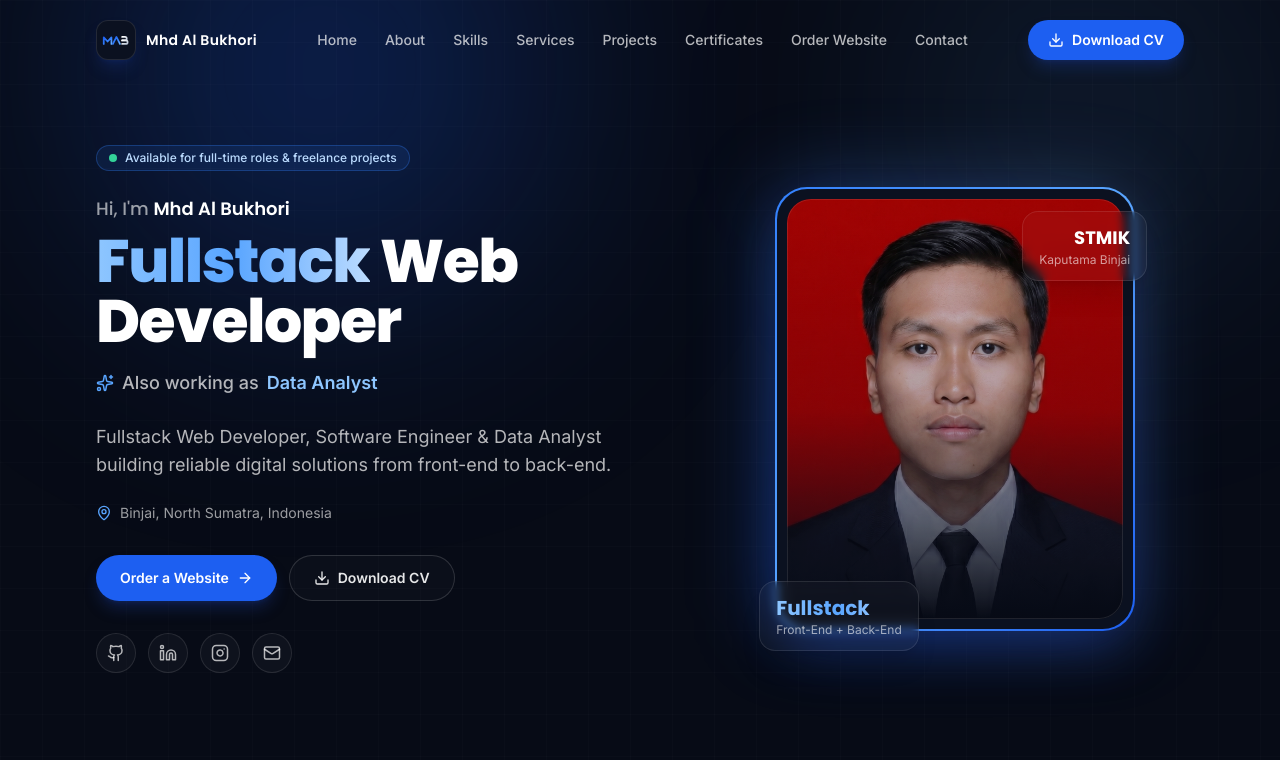
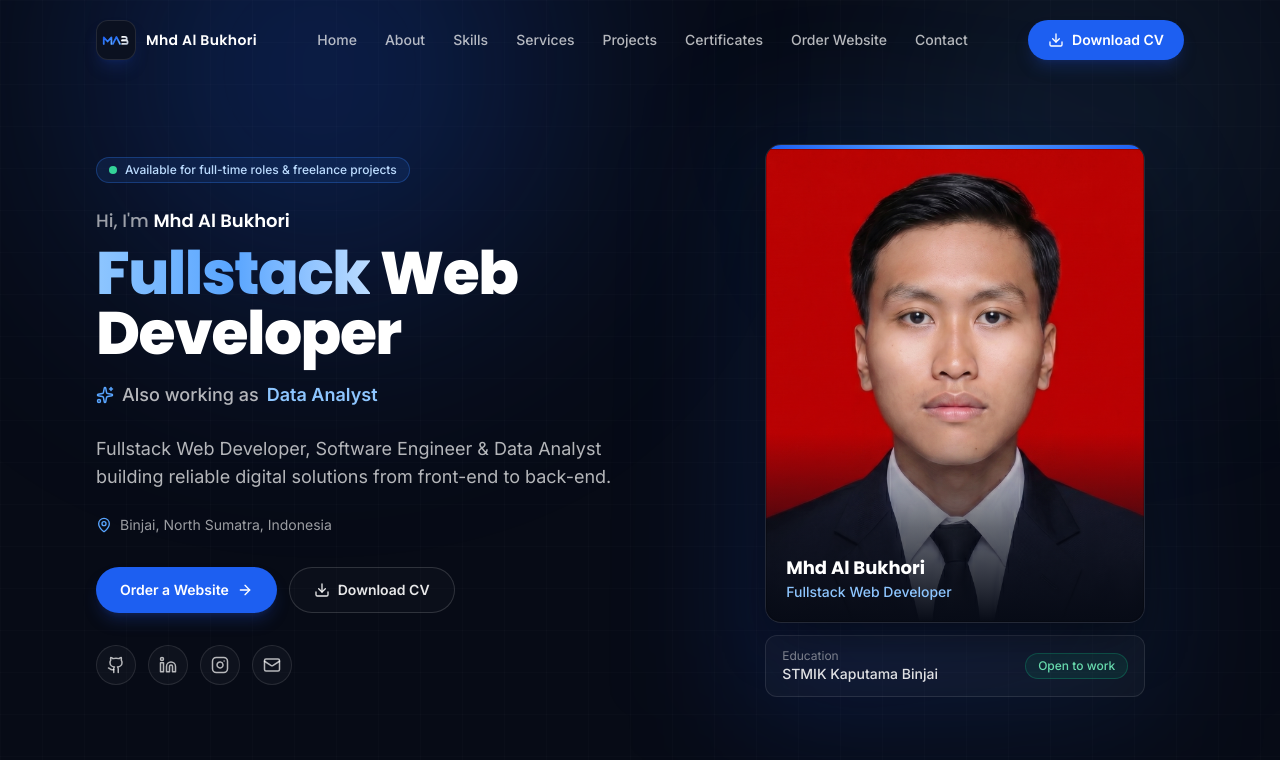
Before and after one commit to mhdalbukhori88/mhdalbukhori-porto, a Next.js app: page / in a window 1280 px wide. Shown: the top 760 px of the page. Built offline with nearby package versions, Linux system fonts and the light colour scheme.

Commit message:
Refine hero portrait: cleaner professional framed card, remove floating badges and neon glow

```diff
--- a/components/Hero.tsx
+++ b/components/Hero.tsx
@@ -123,42 +123,54 @@ export default function Hero() {
         </motion.div>
 
         <motion.div
-          initial={{ opacity: 0, scale: 0.92 }}
-          animate={{ opacity: 1, scale: 1 }}
+          initial={{ opacity: 0, y: 16 }}
+          animate={{ opacity: 1, y: 0 }}
           transition={{ duration: 0.7, delay: 0.15 }}
-          className="relative mx-auto w-full max-w-[360px]"
+          className="relative mx-auto w-full max-w-[380px]"
         >
-          {/* glow behind */}
-          <div className="absolute inset-0 -z-10 animate-float rounded-[2rem] bg-gradient-to-tr from-brand-600/50 to-brand-300/20 blur-2xl" />
+          {/* soft ambient backdrop (subtle, not neon) */}
+          <div className="absolute -inset-6 -z-10 rounded-[2.5rem] bg-gradient-to-tr from-brand-700/20 via-brand-500/10 to-transparent blur-3xl" />
 
-          {/* gradient ring frame */}
-          <div className="relative rounded-[2rem] bg-gradient-to-br from-brand-500 via-brand-400 to-brand-600 p-[2px] shadow-2xl shadow-brand-900/50">
-            <div className="relative overflow-hidden rounded-[1.9rem] bg-ink-900 p-2.5">
-              <div className="relative aspect-[4/5] overflow-hidden rounded-[1.5rem]">
+          {/* clean framed portrait */}
+          <div className="relative overflow-hidden rounded-2xl border border-white/10 bg-ink-900 shadow-2xl shadow-black/50">
+            {/* thin top accent */}
+            <div className="h-1 w-full bg-gradient-to-r from-brand-600 via-brand-400 to-brand-600" />
+
+            <div className="relative aspect-[4/5]">
               <Image
                 src={siteConfig.profileImage}
-                  alt={siteConfig.name}
+                alt={`${siteConfig.name} — ${siteConfig.role}`}
                 fill
                 priority
-                  sizes="(max-width: 768px) 80vw, 360px"
+                sizes="(max-width: 768px) 80vw, 380px"
                 className="object-cover"
               />
-                {/* overlay to harmonize photo background with the dark theme */}
-                <div className="pointer-events-none absolute inset-0 bg-gradient-to-t from-ink-950 via-ink-950/15 to-transparent" />
-                <div className="pointer-events-none absolute inset-0 bg-brand-900/15 mix-blend-multiply" />
-                <div className="pointer-events-none absolute inset-0 ring-1 ring-inset ring-white/10 rounded-[1.5rem]" />
+              {/* gentle grounding gradient for the caption */}
+              <div className="pointer-events-none absolute inset-x-0 bottom-0 h-2/5 bg-gradient-to-t from-ink-950 via-ink-950/60 to-transparent" />
+              {/* subtle edge vignette to blend with the theme */}
+              <div className="pointer-events-none absolute inset-0 rounded-b-2xl ring-1 ring-inset ring-black/20" />
+
+              {/* name + role caption */}
+              <div className="absolute inset-x-0 bottom-0 p-5">
+                <p className="font-display text-lg font-bold text-white">
+                  {siteConfig.name}
+                </p>
+                <p className="text-sm font-medium text-brand-300">{siteConfig.role}</p>
               </div>
             </div>
           </div>
 
-          {/* floating badges */}
-          <div className="absolute -bottom-5 -left-4 glass rounded-2xl px-4 py-3 shadow-xl">
-            <p className="font-display text-xl font-bold gradient-text">Fullstack</p>
-            <p className="text-xs text-white/60">Front-End + Back-End</p>
+          {/* tasteful info strip instead of floating badges */}
+          <div className="mt-3 flex items-center justify-between gap-3 rounded-xl border border-white/10 bg-white/[0.03] px-4 py-3">
+            <div className="min-w-0">
+              <p className="text-xs text-white/50">Education</p>
+              <p className="truncate text-sm font-medium text-white/90">
+                STMIK Kaputama Binjai
+              </p>
             </div>
-          <div className="absolute -right-3 top-6 glass rounded-2xl px-4 py-3 text-right shadow-xl">
-            <p className="font-display text-lg font-bold text-white">STMIK</p>
-            <p className="text-xs text-white/60">Kaputama Binjai</p>
+            <span className="chip shrink-0 border-emerald-500/30 bg-emerald-500/10 text-emerald-300">
+              Open to work
+            </span>
           </div>
         </motion.div>
       </div>
```
Lines whose indentation alone changed are shown as unchanged.
